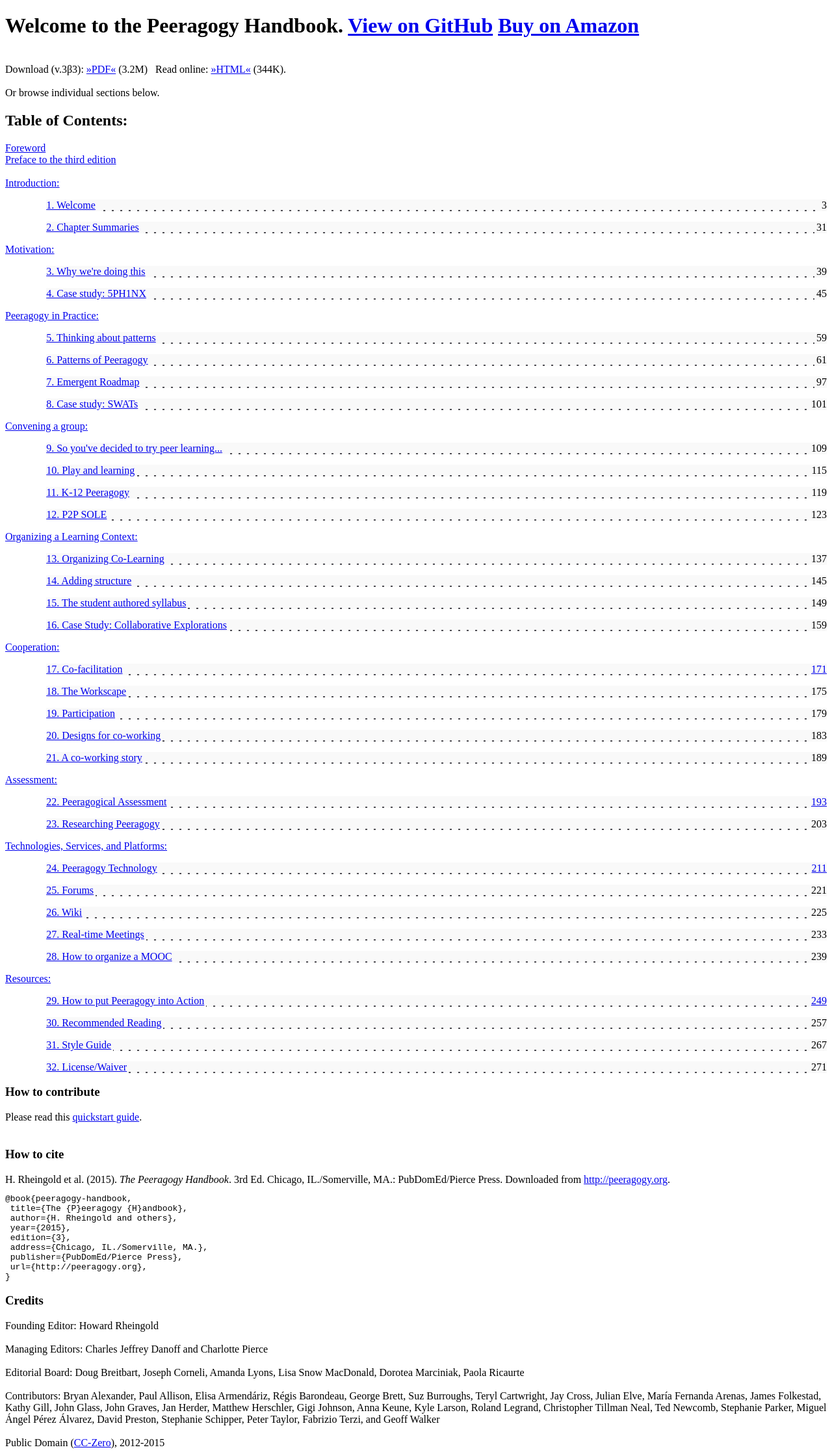
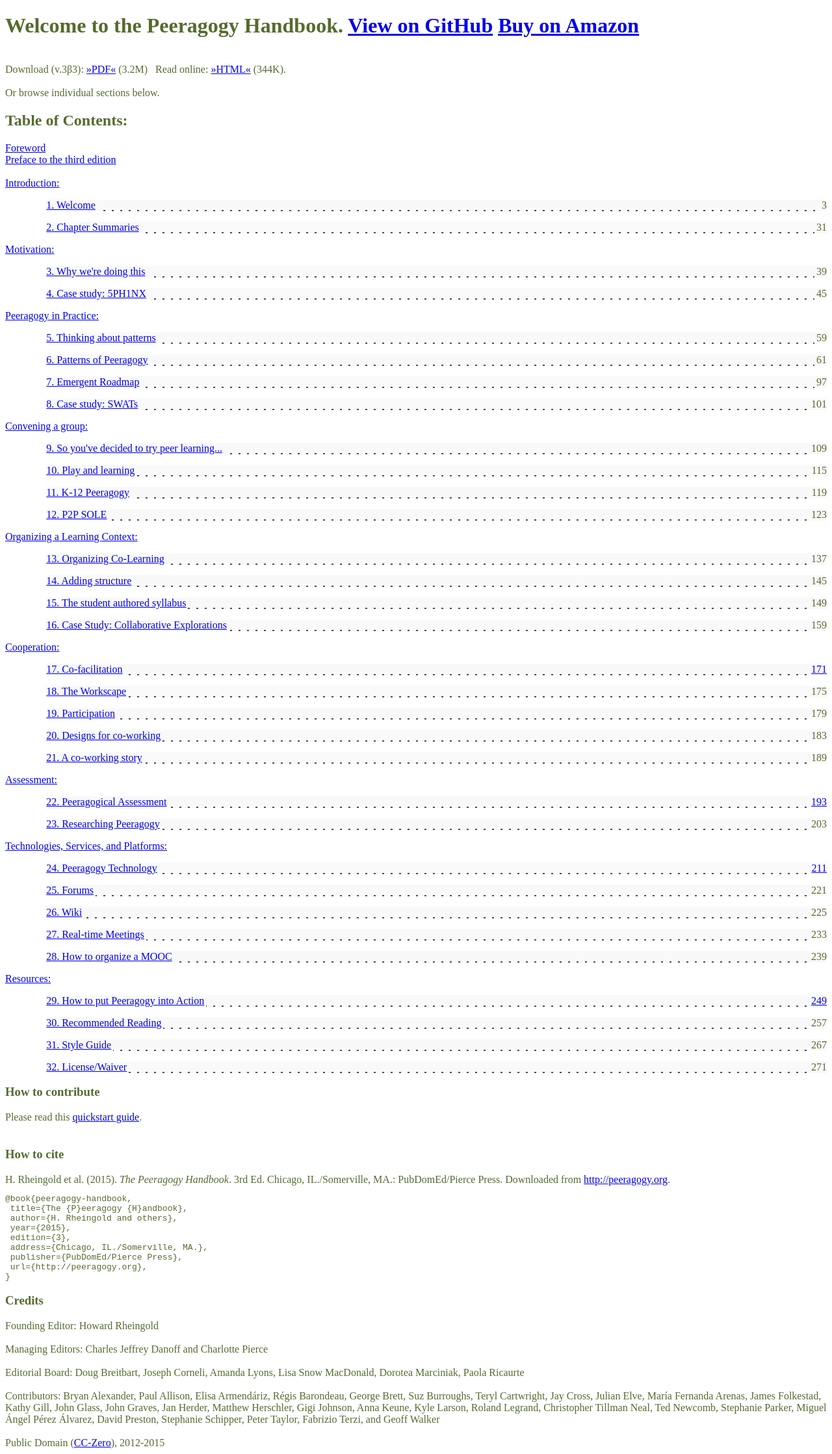
Before and after one commit to Peeragogy/Peeragogy.github.io, a Jekyll site: the page index.html, which Jekyll copies as it is, in a window 1280 px wide. Shown: the whole page at 65% size. Built offline with Jekyll 4.4.1, drawn with Linux system fonts in a browser that asks for light colours.

Commit message:
try updating body

```diff
--- a/stylesheets/table-of-contents.css
+++ b/stylesheets/table-of-contents.css
@@ -7,3 +7,7 @@
     ol{margin:0;padding:0;list-style:none}
     li ol{width:95%;padding-left:5%}
 }
+
+body {
+  color: #556B2F;
+}
```
Lines whose indentation alone changed are shown as unchanged.
